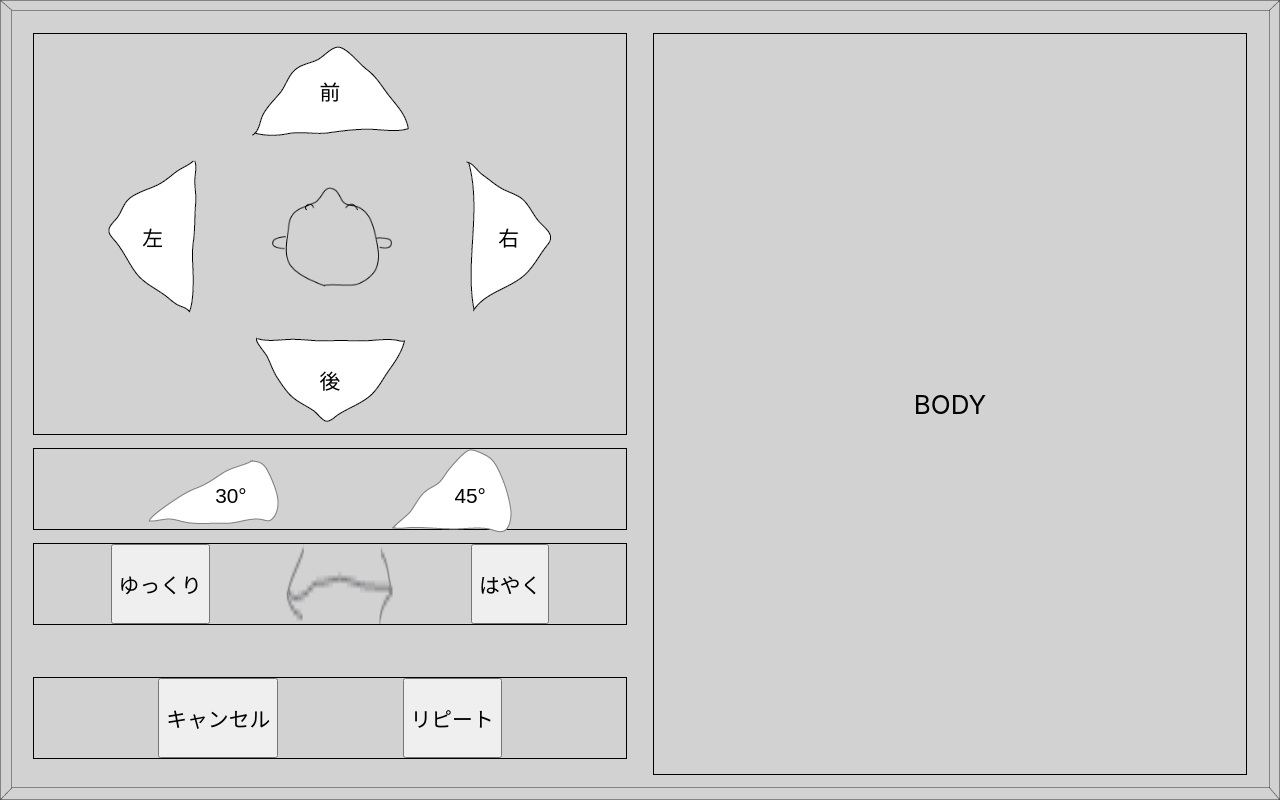
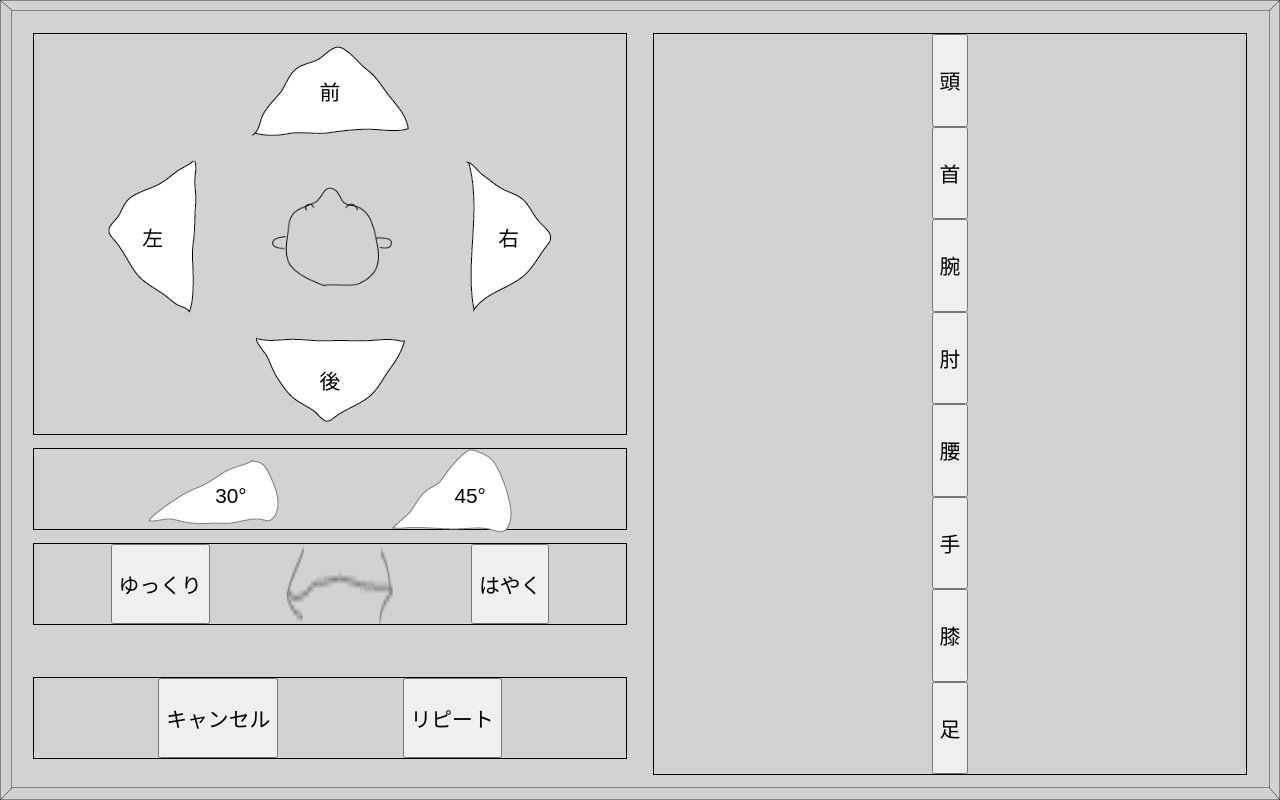
Before and after one commit to specialgee/norimono, a React (Create React App) app: page / in a window 1280 px wide. Built offline with nearby package versions, Linux system fonts and the light colour scheme.

Commit message:
updated Body component

```diff
--- a/src/components/Body.jsx
+++ b/src/components/Body.jsx
@@ -1,4 +1,13 @@
 import React, { Component } from 'react';
+import {Container, Row} from 'react-bootstrap'
+import audioHead from '../assets/audio/body/頭.wav'
+import audioNeck from '../assets/audio/body/首.wav'
+import audioArm from '../assets/audio/body/腕.mp3'
+import audioElbow from '../assets/audio/body/肘.mp3'
+import audioWaist from '../assets/audio/body/腰.wav'
+import audioHand from '../assets/audio/body/手.wav'
+import audioKnee from '../assets/audio/body/膝.wav'
+import audioLeg from '../assets/audio/body/足.wav'
 
 class Body extends Component {
     constructor(props) {
@@ -7,6 +16,8 @@ class Body extends Component {
         this.state = {
 
         }
+
+        this.onButtonClick = this.onButtonClick.bind(this);
     }
 
     componentDidMount() {
@@ -17,10 +28,87 @@ class Body extends Component {
 
     }
 
+    onButtonClick(e) {
+        e.target.children[0].play();
+    }
+
     render() {
         return (
             <div className="body">
-                <p>BODY</p>
+                <Container>
+                    <Row>
+                        <button className="body-head" onClick={this.onButtonClick}>
+                            頭
+                            <audio className="button-audio">
+                                <source src={audioHead} type="audio/wav" />
+                                Your browser does not support the audio element.
+                            </audio>
+                        </button>
+                    </Row>
+                    <Row>
+                        <button className="body-neck" onClick={this.onButtonClick}>
+                            首
+                            <audio className="button-audio">
+                                <source src={audioNeck} type="audio/wav" />
+                                Your browser does not support the audio element.
+                            </audio>
+                        </button>
+                    </Row>
+                    <Row>
+                        <button className="body-arm" onClick={this.onButtonClick}>
+                            腕
+                            <audio className="button-audio">
+                                <source src={audioArm} type="audio/wav" />
+                                Your browser does not support the audio element.
+                            </audio>
+                        </button>
+                    </Row>
+                    <Row>
+                        <button className="body-elbow" onClick={this.onButtonClick}>
+                            肘
+                            <audio className="button-audio">
+                                <source src={audioElbow} type="audio/wav" />
+                                Your browser does not support the audio element.
+                            </audio>
+                        </button>
+                    </Row>
+                    <Row>
+                        <button className="body-waist" onClick={this.onButtonClick}>
+                            腰
+                            <audio className="button-audio">
+                                <source src={audioWaist} type="audio/wav" />
+                                Your browser does not support the audio element.
+                            </audio>
+                        </button>
+                    </Row>
+                    <Row>
+                        <button className="body-hand" onClick={this.onButtonClick}>
+                            手
+                            <audio className="button-audio">
+                                <source src={audioHand} type="audio/wav" />
+                                Your browser does not support the audio element.
+                            </audio>
+                        </button>
+                    </Row>
+                    <Row>
+                        <button className="body-knee" onClick={this.onButtonClick}>
+                            膝
+                            <audio className="button-audio">
+                                <source src={audioKnee} type="audio/wav" />
+                                Your browser does not support the audio element.
+                            </audio>
+                        </button>
+                    </Row>
+                    <Row>
+                        <button className="body-leg" onClick={this.onButtonClick}>
+                            足
+                            <audio className="button-audio">
+                                <source src={audioLeg} type="audio/wav" />
+                                Your browser does not support the audio element.
+                            </audio>
+                        </button>
+                    </Row>
+                </Container>
             </div>
         )
     }
```
